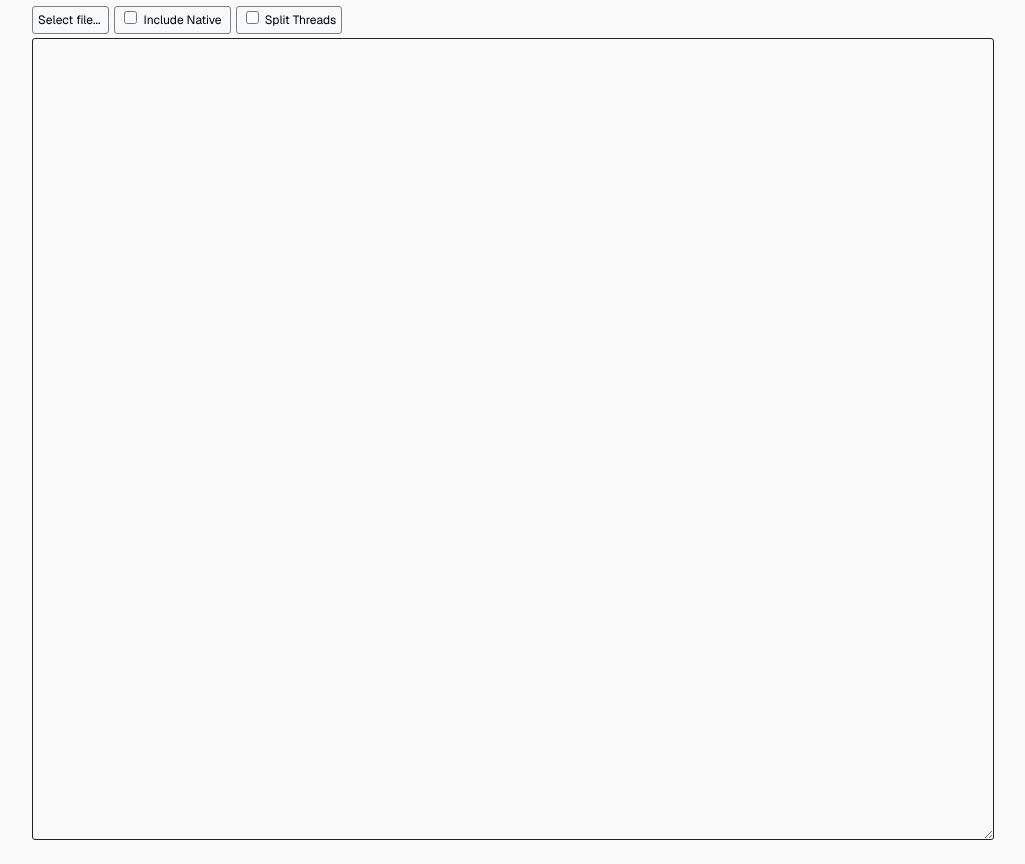
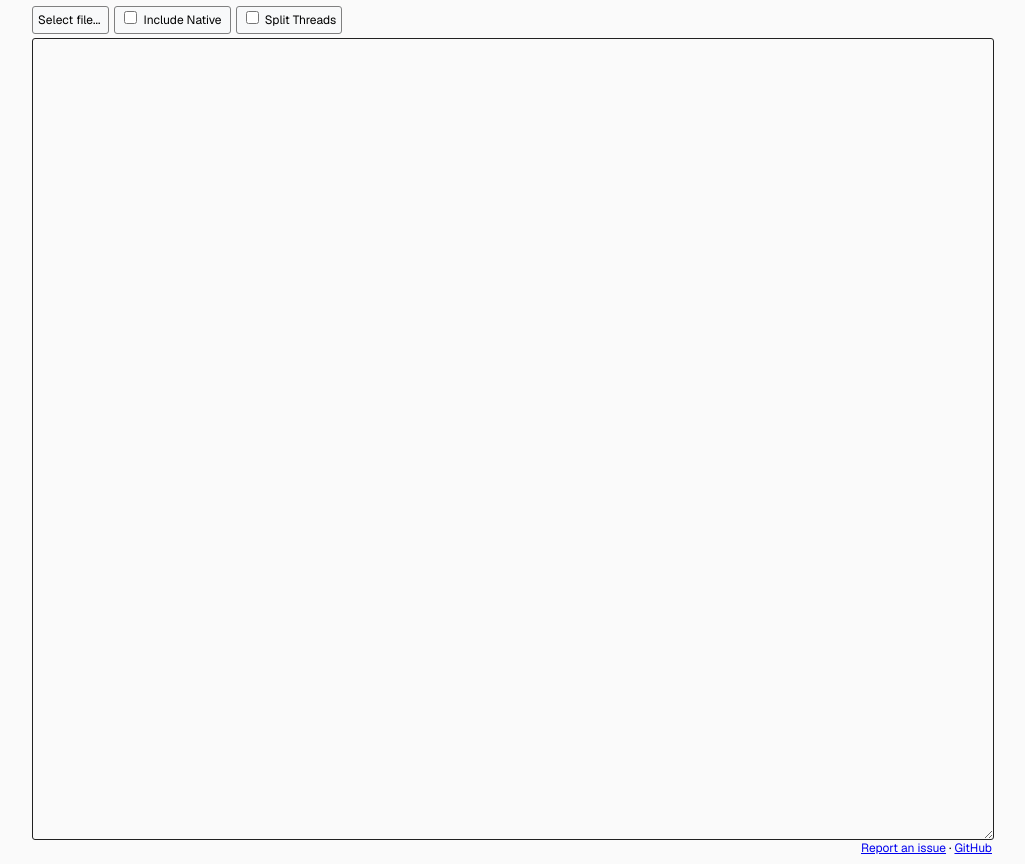
Before and after one commit to beatbrot/jfrview, a website built with Parcel: page web-src/index.html in a window 1280 px wide. Shown: the whole page, without its empty margins (128-1153 px from the left). Built offline with nearby package versions, Linux system fonts and the light colour scheme.

Commit message:
Add footer

```diff
--- a/web-src/index.html
+++ b/web-src/index.html
@@ -23,6 +23,11 @@
             </span>
             <div id="chart"></div>
             <span id="details"></span>
+            <footer style="text-align: right">
+                <a href="https://github.com/beatbrot/jfrview/issues/new">Report an issue</a>
+                &middot;
+                <a href="https://github.com/beatbrot/jfrview">GitHub</a>
+            </footer>
         </div>
         <script type="module" src="index.ts"></script>
     </body>
```
